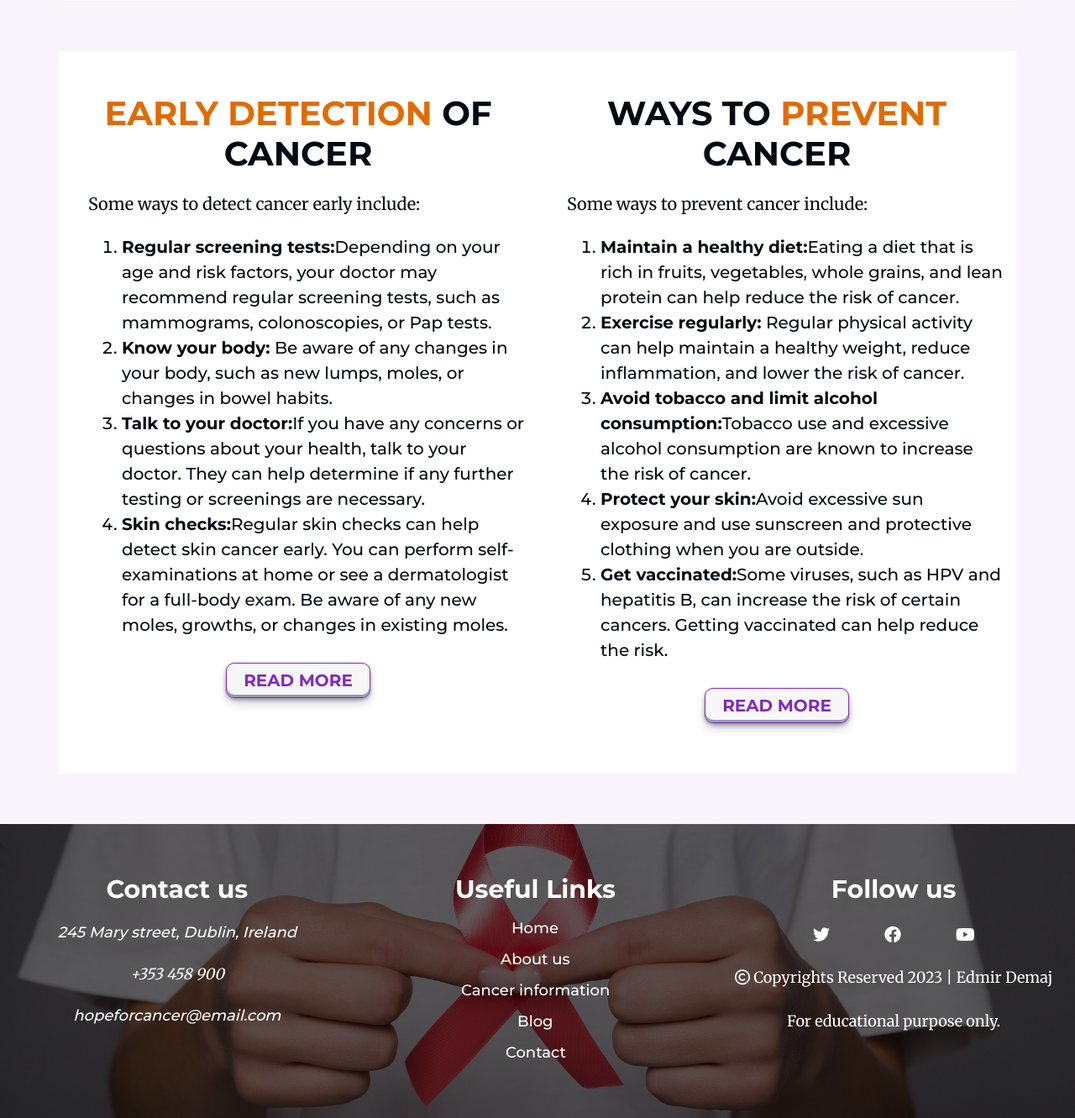
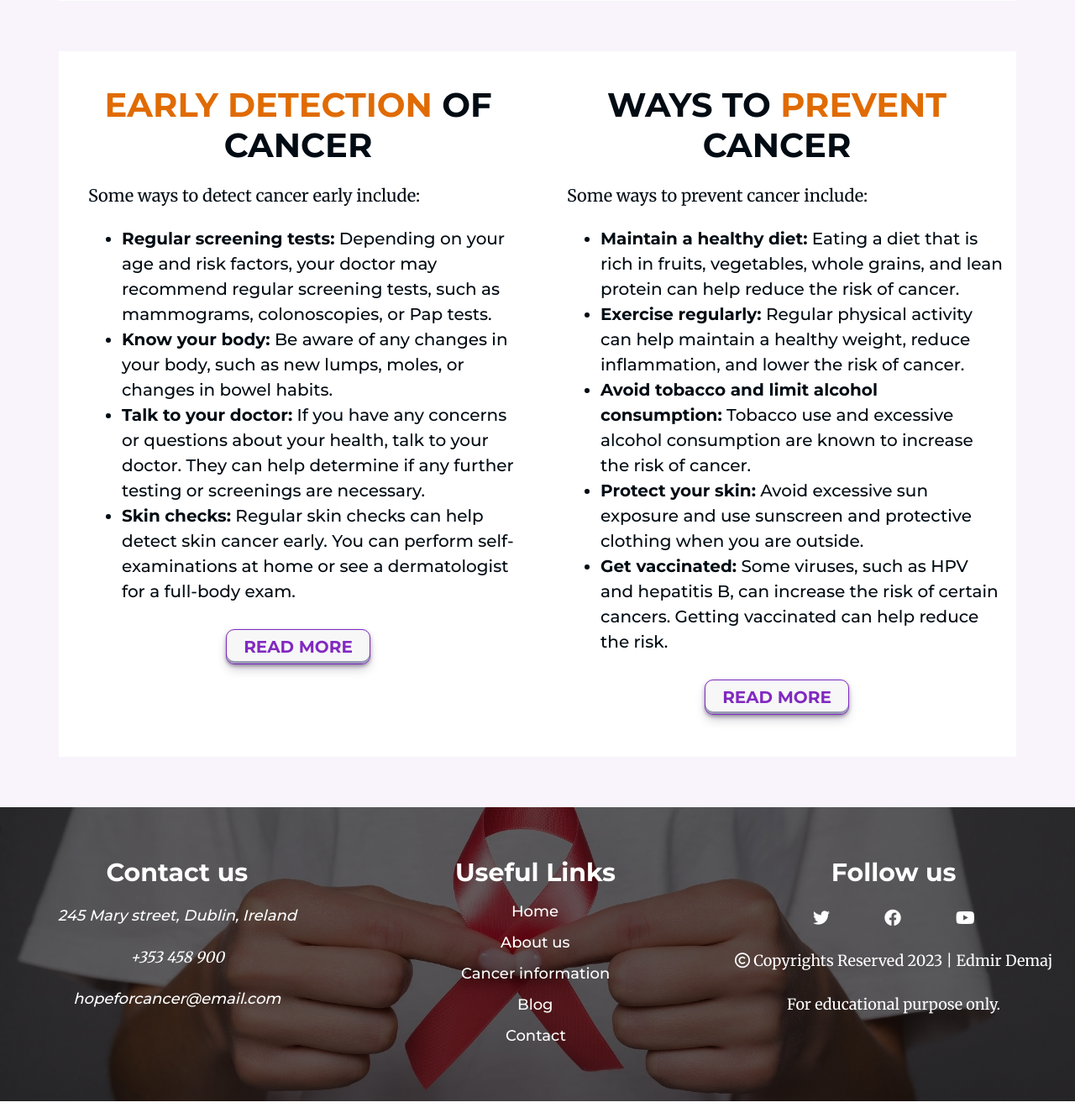
Before and after one commit to Edmir-Demaj/HopeForCancer, a Django app: page /info/ in a window 1280 px wide. Shown: the part 3501-4832 px from the top of the page at 84% size. Run offline with Django 3.2, Linux system fonts and the light colour scheme.

Commit message:
Add: Move to Top btn & tide up some styles on info pg

```diff
--- a/other_pages/templates/other_pages/info.html
+++ b/other_pages/templates/other_pages/info.html
@@ -47,6 +47,11 @@
   </div>
 </div>
 <!--  What is cancer section end -->
+
+<!-- This btn move to top of page -->
+<button onclick="moveTop()" id="top-btn" class="hvr-icon-up" title="Go to top"
+  aria-label="button that appears after scrolling and brings to top of page"><i
+    class="fa-solid fa-arrow-up hvr-icon"></i></button>
 
 <!-- Cancer types section start -->
 <section>
@@ -121,7 +126,7 @@
 
 <!-- Early detection section start -->
 <div class="container">
-  <div class="row mb-5 py-4" id="info-container">
+  <div class="row mb-5 py-3" id="info-container">
     <div class="text-center col-12 col-lg-6">
       <h2 class="fw-bold text-center pt-3">
         <span class="orange-text">Early detection</span> of cancer
@@ -130,18 +135,18 @@
         Some ways to detect cancer early include:
       </p>
       <div>
-        <ol class="text-start mb-0 ps-4 ps-lg-5">
-          <li><strong>Regular screening tests:</strong>Depending on your age and risk factors, your doctor may recommend
+        <ol class="text-start mb-0 ps-4 ps-lg-5" id="oredered-text">
+          <li><strong>Regular screening tests:</strong> Depending on your age and risk factors, your doctor may
+            recommend
             regular screening tests, such as mammograms, colonoscopies, or Pap tests.</li>
           <li><strong>Know your body:</strong> Be aware of any changes in your body, such as new lumps, moles, or
             changes
             in bowel habits.</li>
-          <li><strong>Talk to your doctor:</strong>If you have any concerns or questions about your health, talk to your
+          <li><strong>Talk to your doctor:</strong> If you have any concerns or questions about your health, talk to
+            your
             doctor. They can help determine if any further testing or screenings are necessary.</li>
-          <li><strong>Skin checks:</strong>Regular skin checks can help detect skin cancer early. You can perform
-            self-examinations at home or see a dermatologist for a full-body exam. Be aware of any new moles, growths,
-            or
-            changes in existing moles.</li>
+          <li><strong>Skin checks:</strong> Regular skin checks can help detect skin cancer early. You can perform
+            self-examinations at home or see a dermatologist for a full-body exam.</li>
         </ol>
       </div>
       <button type="button" class="info-btn my-4">
@@ -159,17 +164,18 @@
         Some ways to prevent cancer include:
       </p>
       <div class="list-container">
-        <ol class="text-start mb-0 ps-4 ps-lg-5">
-          <li><strong>Maintain a healthy diet:</strong>Eating a diet that is rich in fruits, vegetables, whole grains,
+        <ol class="text-start mb-0 ps-4 ps-lg-5" id="oredered-text">
+          <li><strong>Maintain a healthy diet:</strong> Eating a diet that is rich in fruits, vegetables, whole grains,
             and
             lean protein can help reduce the risk of cancer.</li>
           <li><strong>Exercise regularly:</strong> Regular physical activity can help maintain a healthy weight, reduce
             inflammation, and lower the risk of cancer.</li>
-          <li><strong>Avoid tobacco and limit alcohol consumption:</strong>Tobacco use and excessive alcohol consumption
+          <li><strong>Avoid tobacco and limit alcohol consumption:</strong> Tobacco use and excessive alcohol
+            consumption
             are known to increase the risk of cancer.</li>
-          <li><strong>Protect your skin:</strong>Avoid excessive sun exposure and use sunscreen and protective clothing
+          <li><strong>Protect your skin:</strong> Avoid excessive sun exposure and use sunscreen and protective clothing
             when you are outside.</li>
-          <li><strong>Get vaccinated:</strong>Some viruses, such as HPV and hepatitis B, can increase the risk of
+          <li><strong>Get vaccinated:</strong> Some viruses, such as HPV and hepatitis B, can increase the risk of
             certain
             cancers. Getting vaccinated can help reduce the risk.</li>
         </ol>
--- a/static/css/style.css
+++ b/static/css/style.css
@@ -354,6 +354,10 @@ ol li {
     list-style-type: decimal;
 }
 
+#oredered-text li {
+    list-style-type: disc;
+}
+
 /* --------------------------------------------------- Blog page styles */
 .blog-subtitle {
     max-width: 900px;
```
